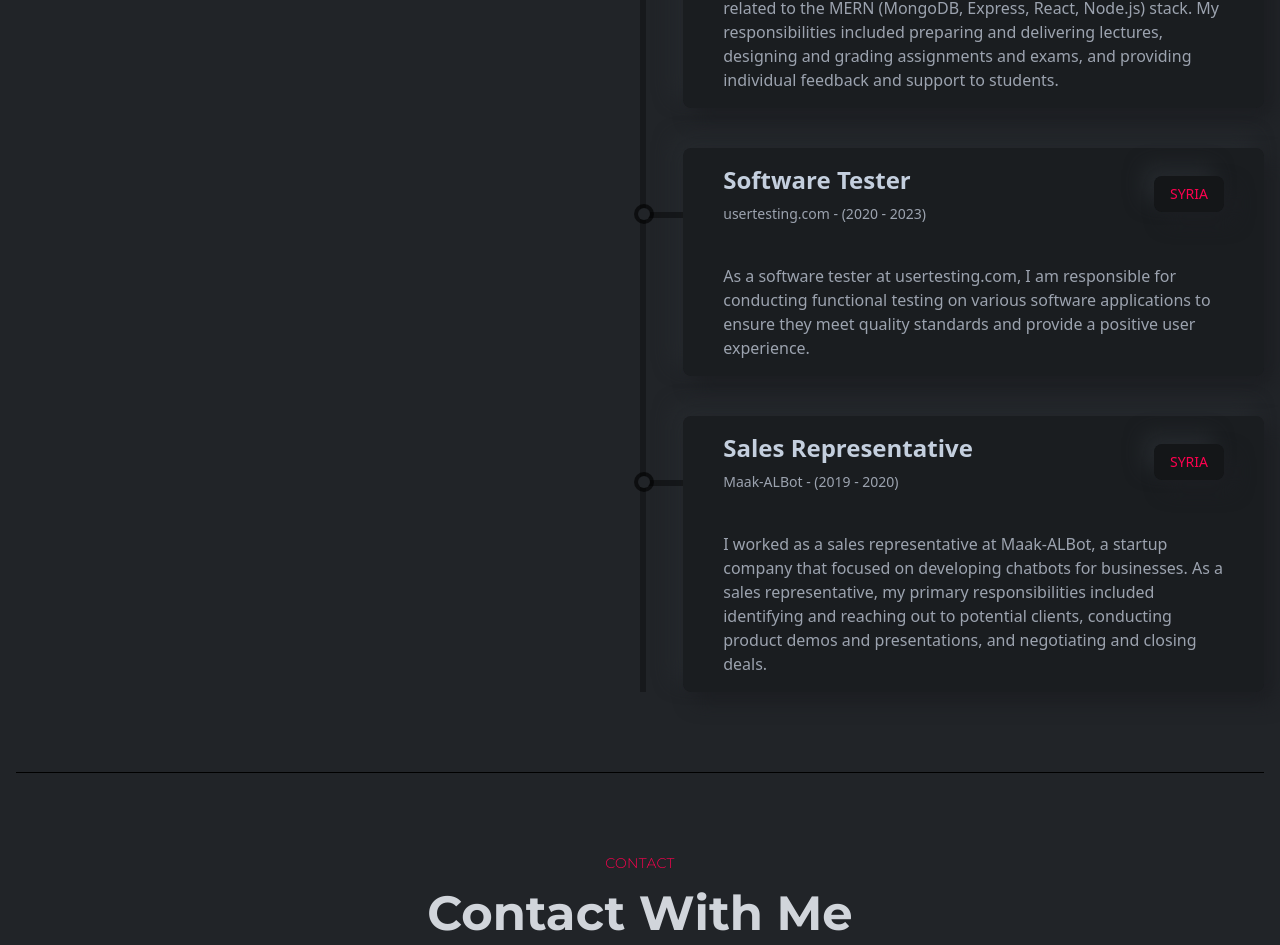
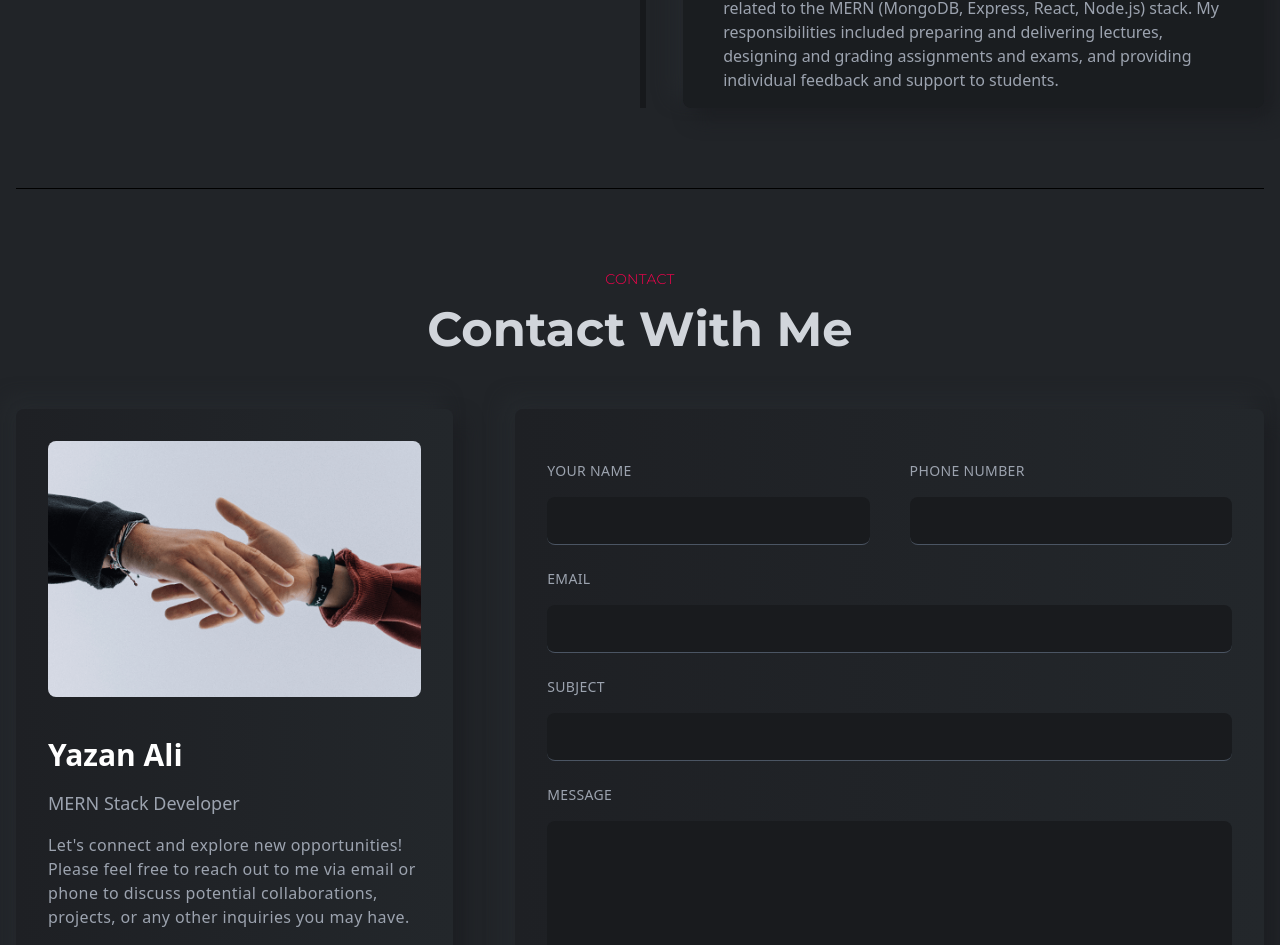
Before and after one commit to Yazan-Ali-01/Portfolio-old, a React (Create React App) app: page / in a window 1280 px wide. Shown: the part 5691-6636 px from the top of the page. Built offline with nearby package versions, Linux system fonts and the light colour scheme.

Commit message:
removed previous old experience

```diff
--- a/src/components/resume/Education.js
+++ b/src/components/resume/Education.js
@@ -78,18 +78,6 @@ Throughout my time on Fiverr, I have consistently received positive feedback fro
               result='SYRIA'
               des='As a trainer at the Syrian Computer Society (SCS), I had the opportunity to teach and mentor students in a range of courses related to the MERN (MongoDB, Express, React, Node.js) stack. My responsibilities included preparing and delivering lectures, designing and grading assignments and exams, and providing individual feedback and support to students.'
             />
-            <ResumeCard
-              title='Software Tester '
-              subTitle='usertesting.com - (2020 - 2023)'
-              result='SYRIA'
-              des='As a software tester at usertesting.com, I am responsible for conducting functional testing on various software applications to ensure they meet quality standards and provide a positive user experience.'
-            />
-            <ResumeCard
-              title='Sales Representative '
-              subTitle='Maak-ALBot - (2019 - 2020)'
-              result='SYRIA'
-              des='I worked as a sales representative at Maak-ALBot, a startup company that focused on developing chatbots for businesses. As a sales representative, my primary responsibilities included identifying and reaching out to potential clients, conducting product demos and presentations, and negotiating and closing deals.'
-            />
           </div>
         </div>
       </div>
```
